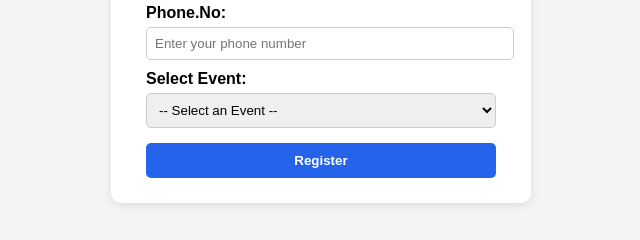
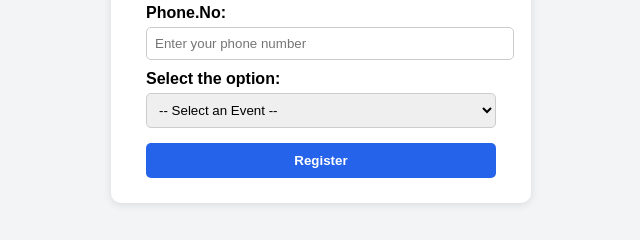
Before and after one commit to pranav1koushik123/event-registration-form, a plain HTML site: page index.html in a window 1280 px wide. Shown: the part 417-657 px from the top of the page, 319-959 px from the left. Drawn offline with Linux system fonts and the light colour scheme.

Commit message:
the select option is changed

```diff
--- a/index.html
+++ b/index.html
@@ -65,7 +65,7 @@
       <label for="phone">Phone.No:</label>
       <input type="tel" id="phone" name="phone" placeholder="Enter your phone number" required>
 
-      <label for="event">Select Event:</label>
+      <label for="event">Select the option:</label>
       <select id="event" name="event" required>
         <option value="">-- Select an Event --</option>
         <option value="coding">Coding Challenge</option>
```
